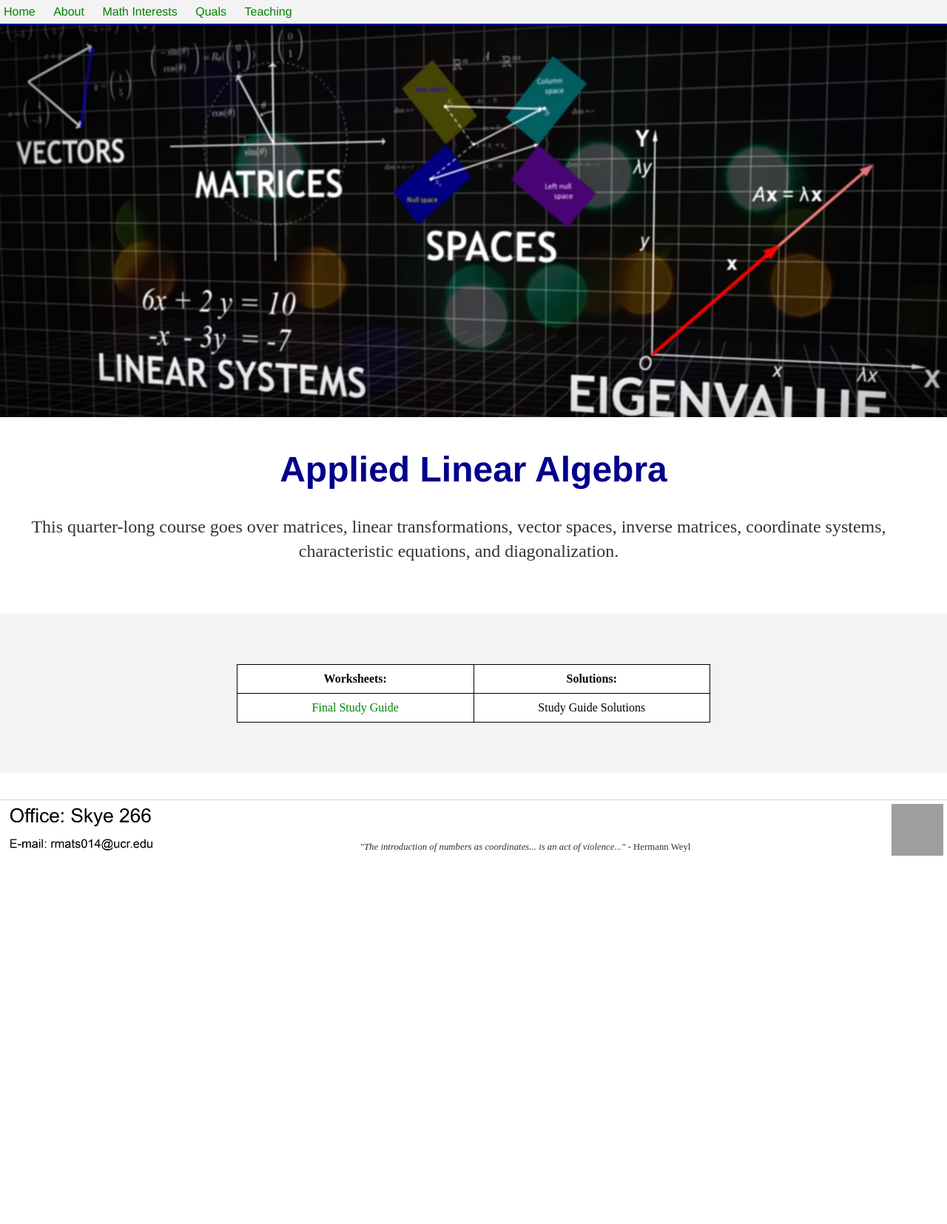
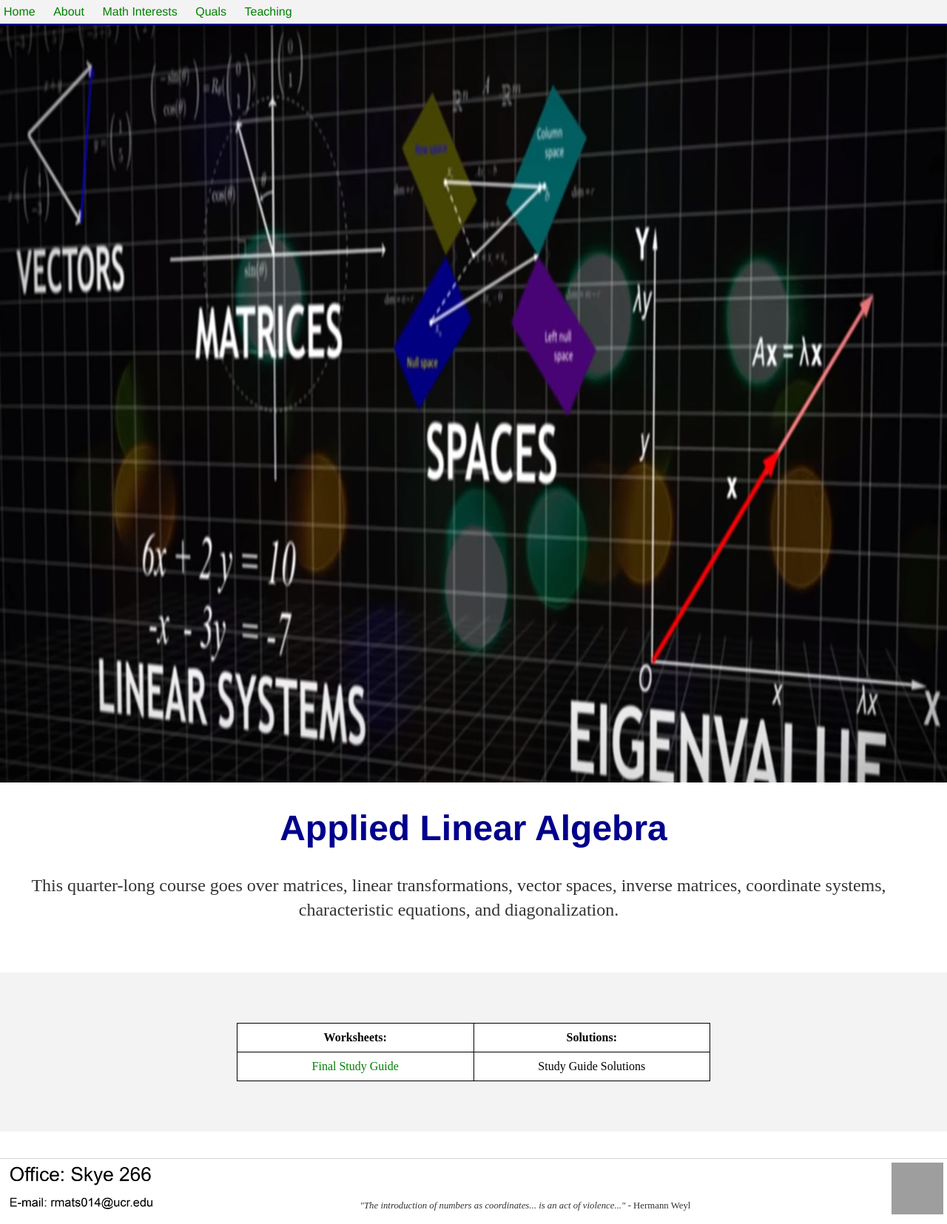
Before and after one commit to raymondmatson/raymondmatson.github.io, a Jekyll site: the page built from teaching/31/index.md, in a window 1280 px wide. Shown: the whole page at 74% size. Built offline with Jekyll 4.4.1, drawn with Linux system fonts in a browser that asks for light colours; formulas are drawn with MathJax 3; before the commit the page ends 1170 px from its top, so only the background shows below that; grey boxes are pictures that could not be loaded.

Commit message:
Syncd dimensions of picture headers

```diff
--- a/teaching/31/index.md
+++ b/teaching/31/index.md
@@ -4,8 +4,9 @@ title: Teaching
 ---
 
 
-
-<img src="/pictures/banner31.jpg" style="width:100%; height:100%;">
+<div class="bgImage-container" style="width:100%; height:1024px; overflow:hidden">
+	<img src="/pictures/banner31.jpg" style="width:100%; height:100%;">
+</div>
 
 <!-- <style>
 	h1{
```
Also changed, not shown: teaching/7b/index.md (+3 -2 lines).
